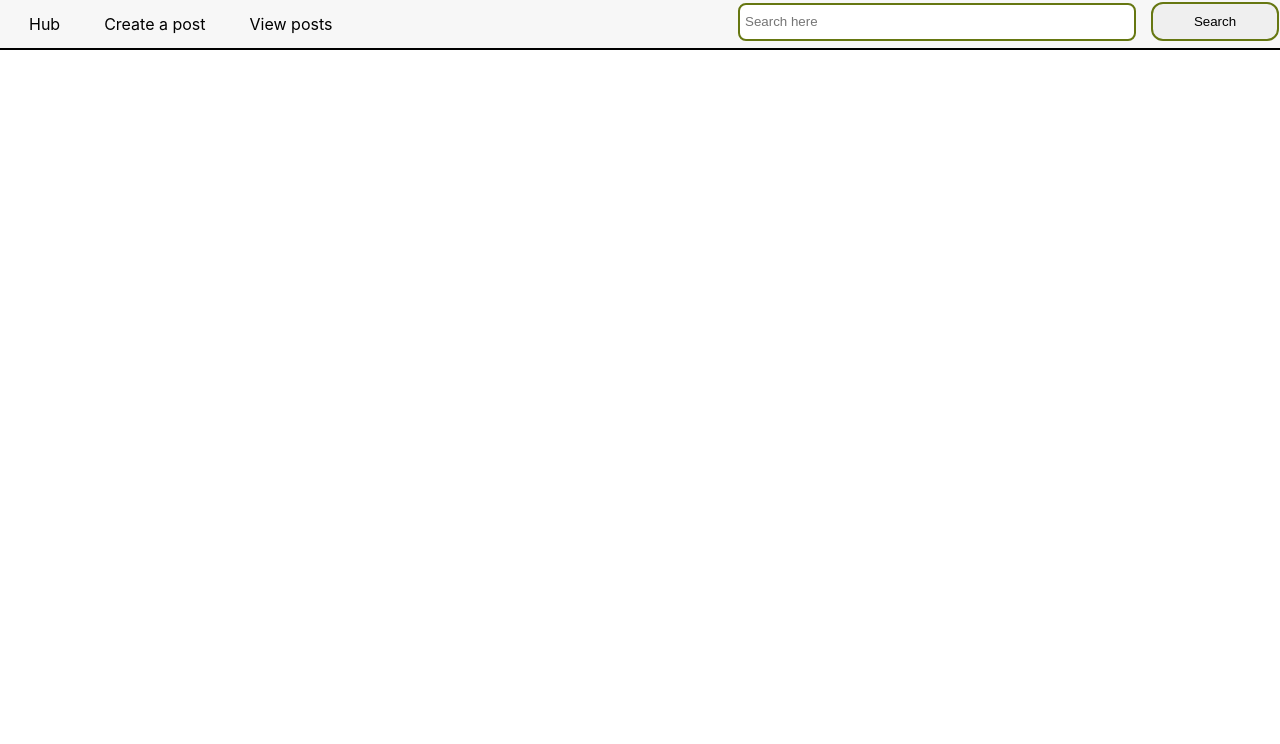
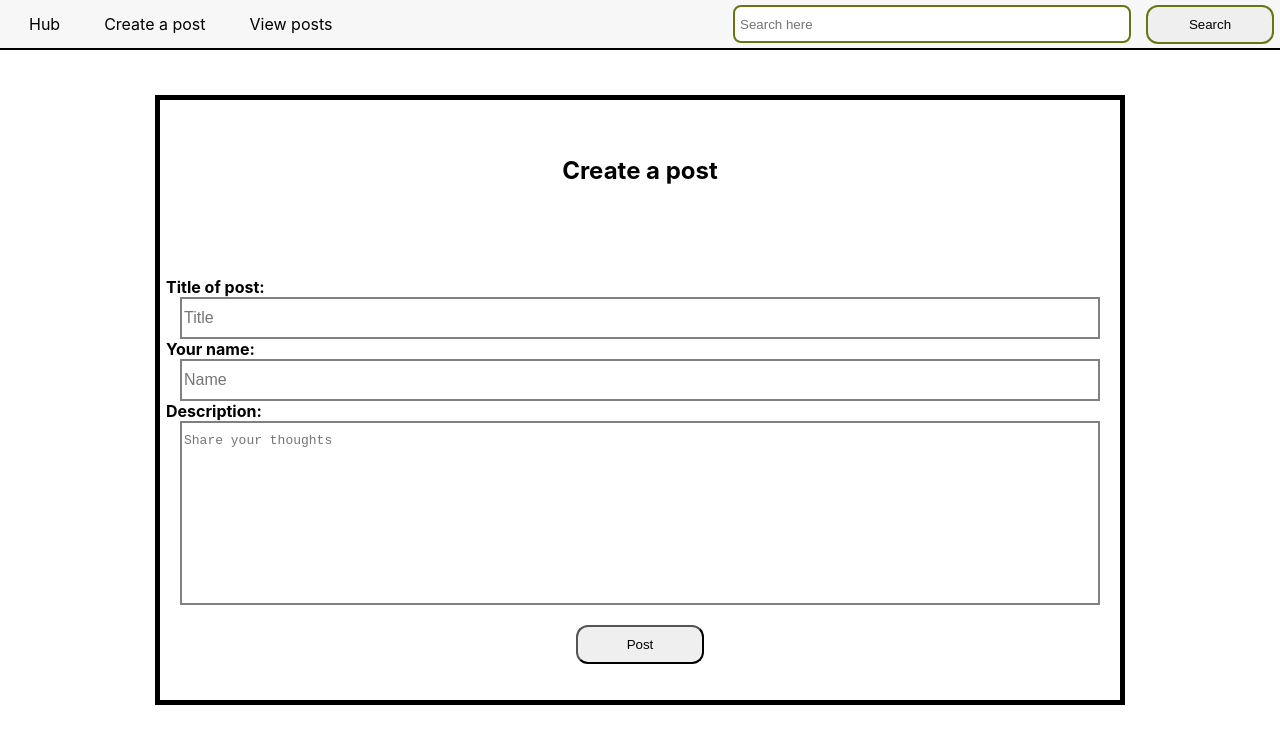
Before and after one commit to KevinZheng0701/NatureForum, a React (Vite) app: page /create in a window 1280 px wide. Shown: the top 744 px of the page. Built offline with nearby package versions, Linux system fonts and the light colour scheme; no server answers.

Commit message:
Added create page

```diff
--- a/src/App.jsx
+++ b/src/App.jsx
@@ -1,14 +1,16 @@
 import "./App.css";
 import { BrowserRouter as Router, Routes, Route } from "react-router-dom";
-import Postcard from "./components/Postcard";
 import Navbar from "./components/Navbar";
+import Homepage from "./routes/Homepage";
+import Createpage from "./routes/Createpage";
 
 const App = () => {
   return (
     <Router>
       <Navbar />
       <Routes>
-        <Route path="/" element={<Postcard />} />
+        <Route path="/" element={<Homepage />} />
+        <Route path="/create" element={<Createpage />} />
       </Routes>
     </Router>
   );
--- a/src/components/Navbar.css
+++ b/src/components/Navbar.css
@@ -27,6 +27,9 @@
 
 .search-bar {
   margin-left: auto;
+  display: flex;
+  justify-content: center;
+  align-items: center;
 }
 
 .navbar a {
--- a/src/components/Postcard.jsx
+++ b/src/components/Postcard.jsx
@@ -1,16 +1,15 @@
-import React, { useState, useEffect } from "react";
+import React from "react";
 import "./Postcard.css";
-import { supabase } from "../../server.js";
 import { Link } from "react-router-dom";
 
-const Postcard = () => {
-  useEffect;
+const Postcard = (props) => {
   return (
     <div className="post-container">
-      <Link to="/">
-        <h1>example</h1>
-        <h3>By: Kevin</h3>
-        <p className="description-container">Description</p>
+      <Link to={`/${props.id}`}>
+        <h1>{props.title}</h1>
+        <h3>By: {props.author}</h3>
+        <h5>Upvotes: {props.upvote}</h5>
+        <p className="description-container">{props.content}</p>
       </Link>
     </div>
   );
--- a/src/components/Searchbar.css
+++ b/src/components/Searchbar.css
@@ -15,13 +15,14 @@
   color: black;
 }
 
-#search-input[type="text"]:focus {
+#search-input:focus {
   background-color: rgb(225, 225, 225);
 }
 
 #search-button {
   padding-top: 10px;
   padding-bottom: 10px;
+  margin-right: 5px;
   width: 10vw;
   border: 2px solid #667711;
   border-radius: 12px;
--- /dev/null
+++ b/src/routes/Createpage.css
@@ -0,0 +1,53 @@
+.create-container {
+  border: 5px solid black;
+  width: 75vw;
+  height: 75vh;
+  min-height: 500px;
+  display: flex;
+  flex-direction: column;
+  justify-content: space-around;
+}
+
+.form-container {
+  display: flex;
+  flex-direction: column;
+  align-items: center;
+}
+
+.form-container h4 {
+  margin: 0px auto 0px 6px;
+}
+
+#title-input,
+#name-input,
+#content-input {
+  padding-top: 10px;
+  padding-bottom: 10px;
+  width: 95%;
+  border: 2px solid gray;
+  font-size: medium;
+}
+
+#title-input:focus,
+#name-input:focus,
+#content-input:focus {
+  background-color: rgb(225, 225, 225);
+}
+
+#content-input {
+  height: 20vh;
+  resize: none;
+}
+
+#create-button {
+  padding-top: 10px;
+  padding-bottom: 10px;
+  width: 10vw;
+  border-radius: 12px;
+}
+
+#create-button:hover {
+  cursor: pointer;
+  border-color: black;
+  background-color: rgb(225, 225, 225);
+}
--- /dev/null
+++ b/src/routes/Createpage.jsx
@@ -0,0 +1,69 @@
+import React, { useState } from "react";
+import "./Createpage.css";
+import { supabase } from "../../server.js";
+
+const Createpage = () => {
+  const [input, setInput] = useState({
+    title: "",
+    author: "",
+    content: "",
+  });
+
+  const handleInput = (e) => {
+    setInput((prev) => ({ ...prev, [e.target.name]: e.target.value }));
+  };
+
+  const createPost = async (e) => {
+    e.preventDefault();
+    await supabase.from("Post").insert({
+      title: input.title,
+      author: input.author,
+      content: input.content,
+    });
+    setInput({ title: "", author: "", content: "" });
+    window.location = "/";
+  };
+
+  return (
+    <div className="create-container">
+      <h2>Create a post</h2>
+      <form onSubmit={createPost} className="form-container">
+        <h4>Title of post:</h4>
+        <input
+          type="text"
+          name="title"
+          value={input.title}
+          placeholder="Title"
+          onChange={handleInput}
+          id="title-input"
+          required
+        />
+        <h4>Your name:</h4>
+        <input
+          type="text"
+          name="author"
+          value={input.author}
+          placeholder="Name"
+          onChange={handleInput}
+          id="name-input"
+          required
+        />
+        <h4>Description:</h4>
+        <textarea
+          name="content"
+          value={input.content}
+          placeholder="Share your thoughts"
+          onChange={handleInput}
+          id="content-input"
+          required
+        />
+        <br></br>
+        <button type="submit" id="create-button">
+          Post
+        </button>
+      </form>
+    </div>
+  );
+};
+
+export default Createpage;
--- a/src/routes/Homepage.jsx
+++ b/src/routes/Homepage.jsx
@@ -0,0 +1,50 @@
+import React, { useState, useEffect } from "react";
+import "./Homepage.css";
+import { supabase } from "../../server.js";
+import Postcard from "../components/Postcard.jsx";
+
+const Homepage = () => {
+  const [postList, setPostList] = useState([]);
+
+  useEffect(() => {
+    const fetchPosts = async () => {
+      try {
+        const { data } = await supabase.from("Post").select();
+        console.log(data);
+        setPostList(data);
+      } catch (error) {
+        console.log(error);
+      }
+    };
+    fetchPosts();
+  }, []);
+
+  const navigateCreate = () => {
+    window.location = "/create";
+  };
+
+  return (
+    <div className="home-container">
+      <div className="posts-container">
+        {postList ? (
+          postList.map((post) => (
+            <Postcard
+              id={post.id}
+              title={post.title}
+              author={post.author}
+              content={post.content}
+              upvote={post.upvote}
+            />
+          ))
+        ) : (
+          <>
+            <p> Nothing posted here.</p>
+            <button onClick={navigateCreate}>Create a post</button>
+          </>
+        )}
+      </div>
+    </div>
+  );
+};
+
+export default Homepage;
```
Also changed, not shown: src/routes/Postpage.jsx (added, +14 -0 lines), src/routes/Editpage.css (added), src/routes/Editpage.jsx (added), src/routes/Homepage.css (added), src/routes/Postpage.css (added).
